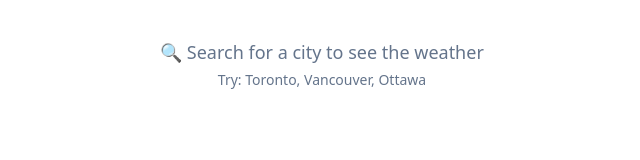
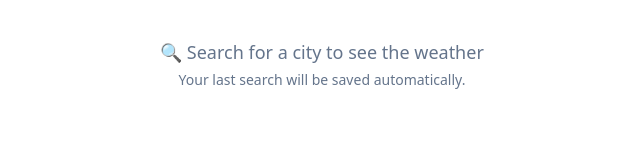
Before and after one commit to hahuynh28/weather-app, a React (Vite) app: page / in a window 1280 px wide. Shown: the part 120-280 px from the top of the page, without its empty margins (318-958 px from the left). Built offline with nearby package versions, Linux system fonts and the light colour scheme.

Commit message:
Persist last searched city across page reloads

```diff
--- a/src/App.jsx
+++ b/src/App.jsx
@@ -1,4 +1,4 @@
-import { useState } from "react";
+import { useState, useEffect } from "react";
 import SearchBox from "./components/SearchBox";
 import { fetchWeatherData } from "./services/weatherApi";
 import LocationDisplay from "./components/LocationDisplay";
@@ -15,6 +15,7 @@ function App() {
 
       const data = await fetchWeatherData(city);
       setWeather(data);
+      localStorage.setItem("lastCity", city);
     } catch (error) {
       if (error.message === "city_not_found") {
         setError("City not found. Please check the spelling.");
@@ -25,6 +26,13 @@ function App() {
       setLoading(false);
     }
   }
+
+  useEffect(() => {
+    const lastCity = localStorage.getItem("lastCity");
+    if (lastCity) {
+      handleSearch(lastCity);
+    }
+  }, []);
 
   return (
     <div className="min-h-screen bg-[rgb(var(--color-bg))] text-[rgb(var(--color-text))]">
--- a/src/components/EmptyState.jsx
+++ b/src/components/EmptyState.jsx
@@ -6,7 +6,9 @@ const EmptyState = ({ weather, loading, error }) => {
   return (
     <div className="mt-10 text-center text-slate-500">
       <p className="text-lg">🔍 Search for a city to see the weather</p>
-      <p className="text-sm mt-1">Try: Toronto, Vancouver, Ottawa</p>
+      <p className="text-sm mt-1">
+        Your last search will be saved automatically.
+      </p>
     </div>
   );
 };
```
